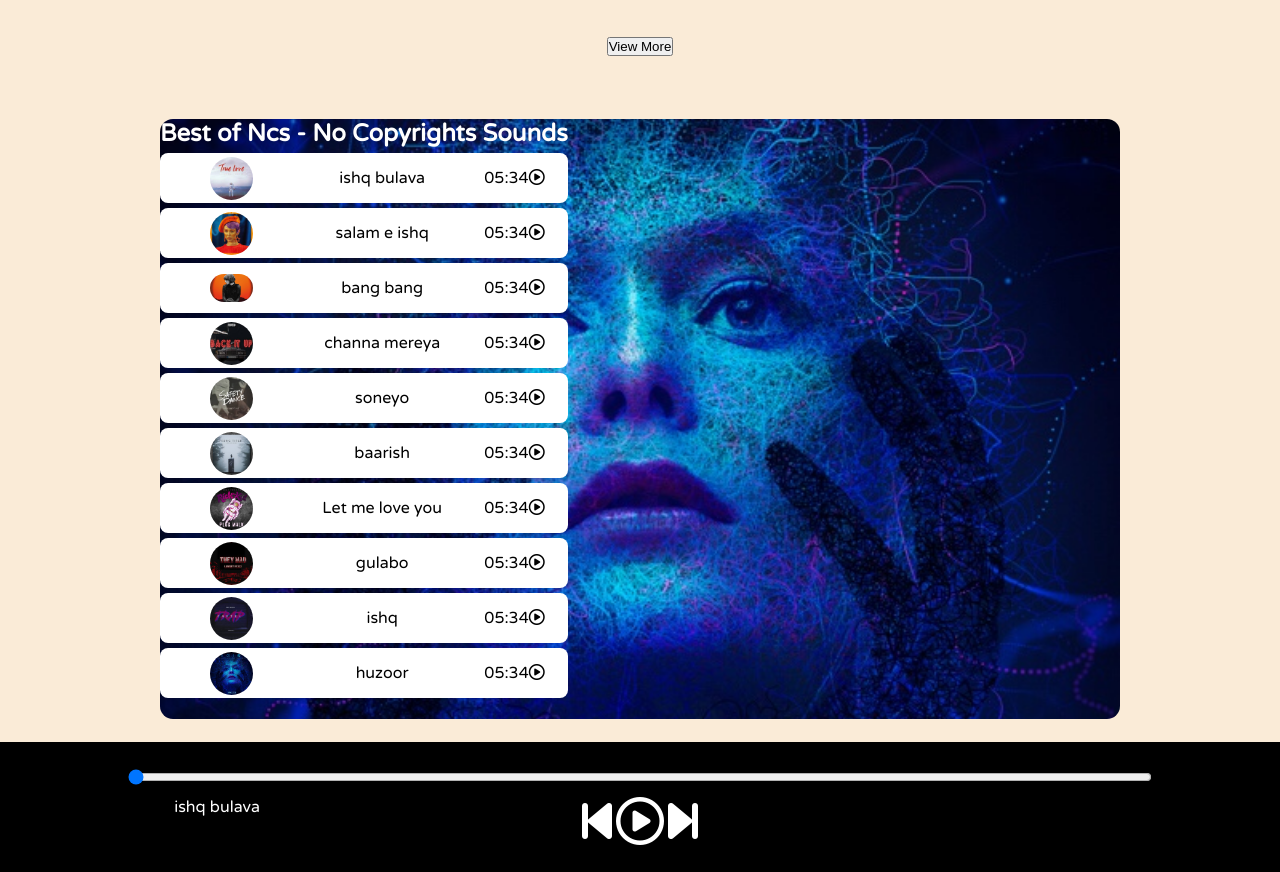
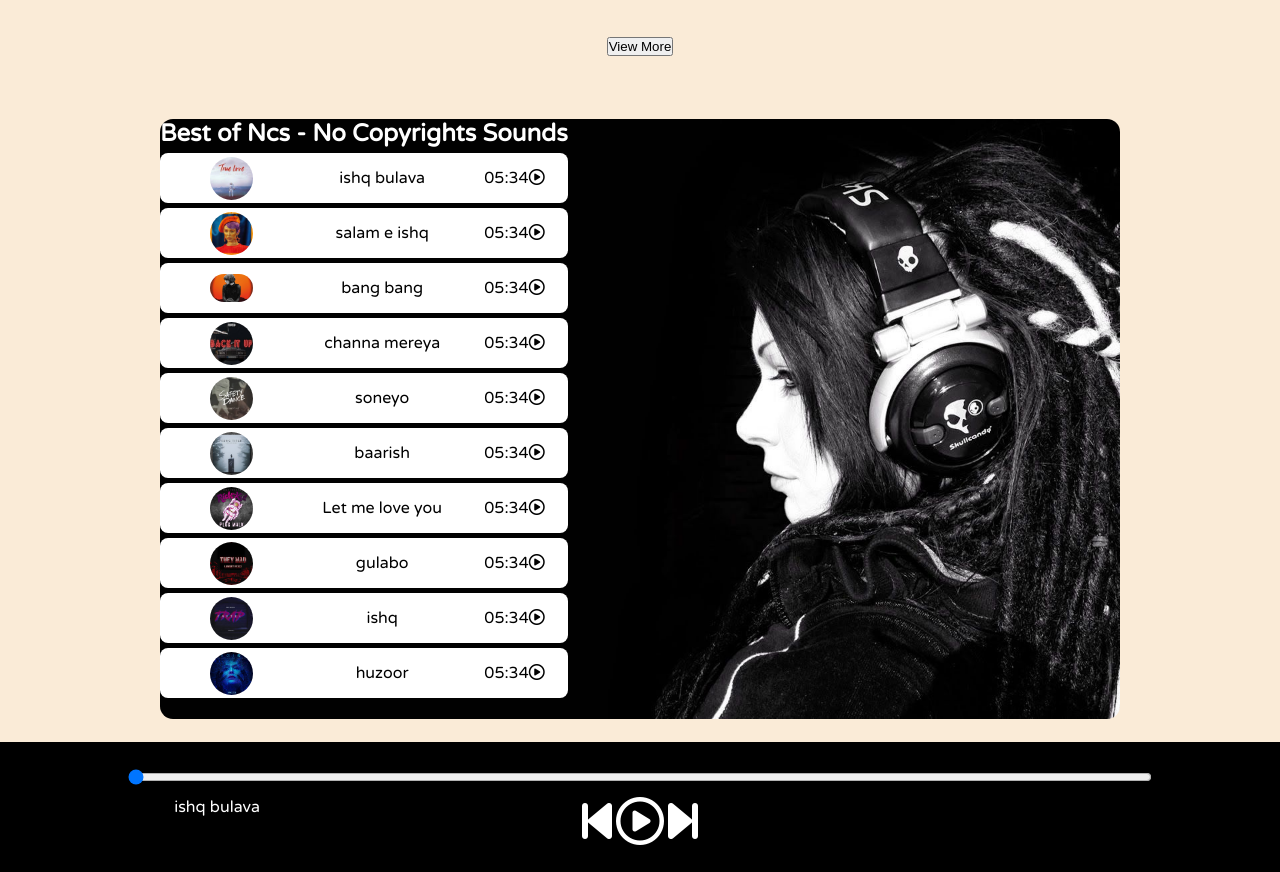
Before and after one commit to ila-rani/Spotify-clone, a plain HTML site: page index.html in a window 1280 px wide. Shown: the part 766-1638 px from the top of the page. Drawn offline with Linux system fonts and the light colour scheme; a web font is replaced by a local one.

Commit message:
style.css

```diff
--- a/style.css
+++ b/style.css
@@ -49,7 +49,7 @@ nav{
         width: 75%;
         margin:23px auto;
         border-radius: 13px;
-        background-image: url("./covers/1.jpg");
+        background-image: url("../covers/bg.jpg");
         background-size: cover;
         background-position: center;
         background-repeat: no-repeat;
```
